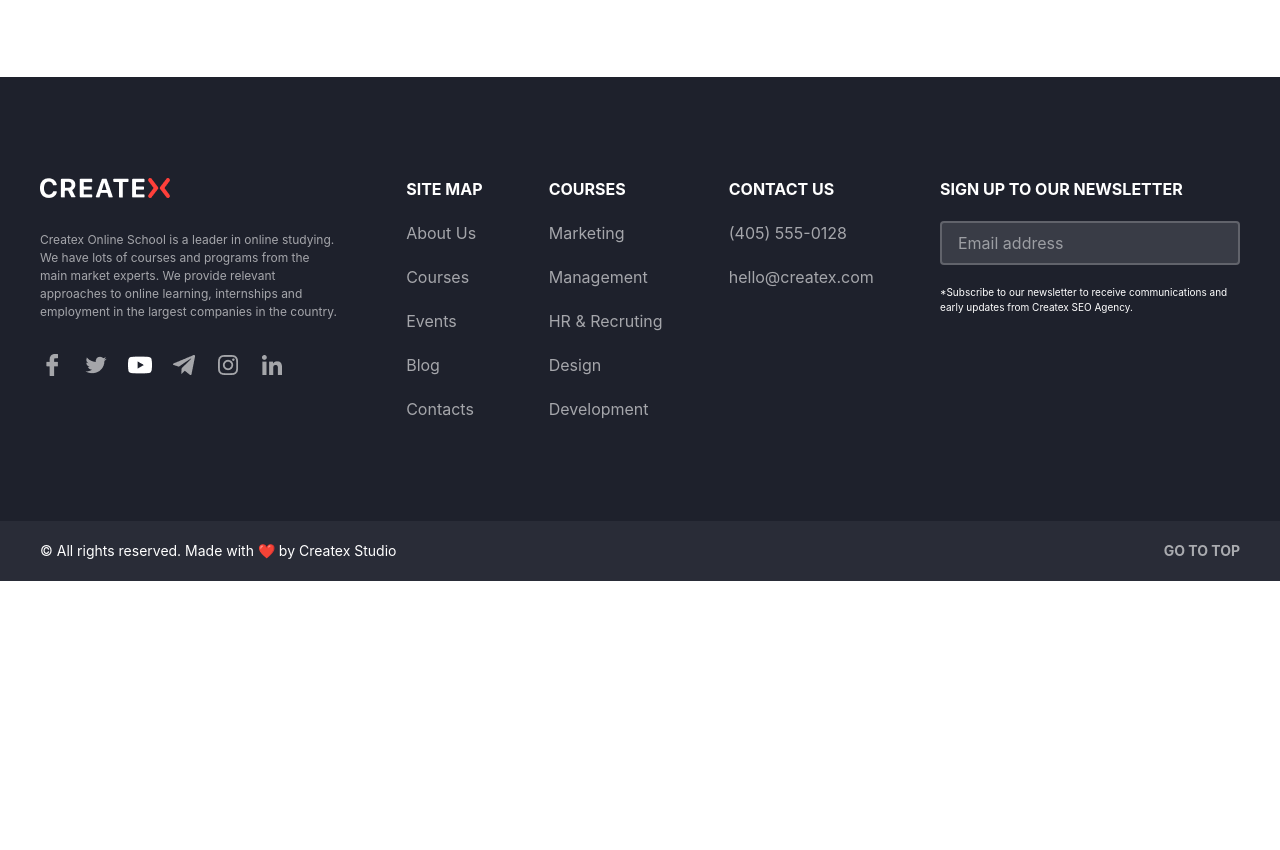
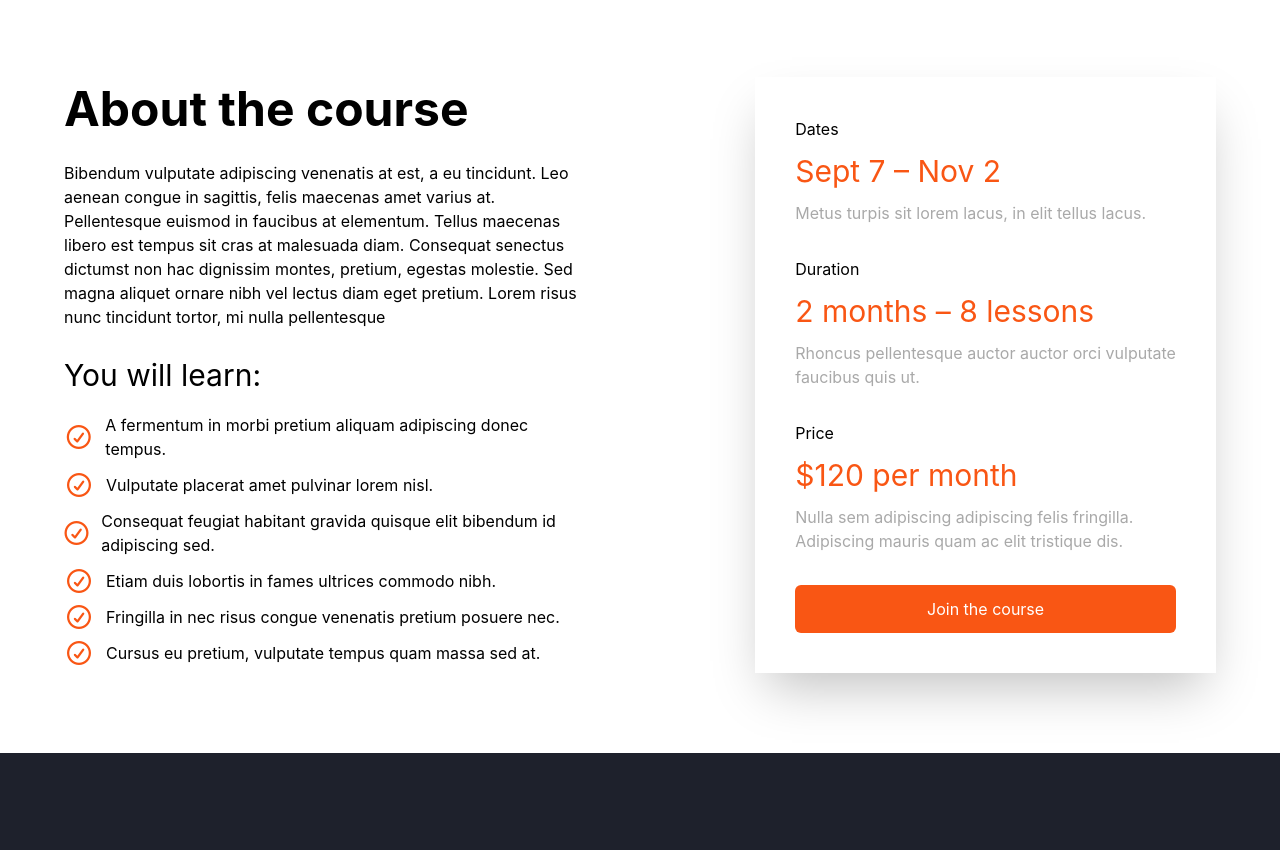
Before and after one commit to Vikingstrong/Home-Work-coop, a website: page src/page3.html in a window 1280 px wide. Shown: the part 531-1381 px from the top of the page. Before the commit the page ends 1112 px from the top, so only its background shows below. Drawn offline with nearby package versions, Linux system fonts and the light colour scheme; files that its build step writes are made by us from their sources; files whose address does not match are found by name.

Commit message:
Sec2 done page3

```diff
--- a/src/page3.html
+++ b/src/page3.html
@@ -35,6 +35,41 @@
                     <img class="right-0  bottom-0 w-[10%] absolute" src="img/page3/p4.png" alt="">
                 <h1 class="text-[#F95614]">course</h1>
                 <h1 class="w-[90%] lg:text-5xl text-2xl font-semibold">User Experience. Principles of Human-Centered Design</h1>
+        </div>
+    </section>
+    <section class="lg:max-w-310 w-[90%] m-auto lg:my-20 my-10 flex items-center lg:flex-row flex-col gap-y-10 justify-between">
+        <div class="flex flex-col items-start gap-7 lg:w-[45%] w-full">
+            <h1 class="lg:text-5xl text-2xl font-bold">About the course</h1>
+            <h1>Bibendum vulputate adipiscing venenatis at est, a eu tincidunt. Leo aenean congue in sagittis, felis maecenas amet varius at. Pellentesque euismod in faucibus at elementum. Tellus maecenas libero est tempus sit cras at malesuada diam. Consequat senectus dictumst non hac dignissim montes, pretium, egestas molestie. Sed magna aliquet ornare nibh vel lectus diam eget pretium. Lorem risus nunc tincidunt tortor, mi nulla pellentesque</h1>
+            <div class="flex flex-col items-start gap-5">
+                <h1 class="text-3xl ">You will learn:</h1>
+               <div class="flex flex-col items-start gap-3">
+               <h1 class="flex items-center gap-3"><i class="fa-regular fa-circle-check text-[#F95614] text-2xl"></i> A fermentum in morbi pretium aliquam adipiscing donec tempus.</h1>
+               <h1 class="flex items-center gap-3"><i class="fa-regular fa-circle-check text-[#F95614] text-2xl"></i> Vulputate placerat amet pulvinar lorem nisl.</h1>
+               <h1 class="flex items-center gap-3"><i class="fa-regular fa-circle-check text-[#F95614] text-2xl"></i>Consequat feugiat habitant gravida quisque elit bibendum id adipiscing sed.</h1>
+               <h1 class="flex items-center gap-3"><i class="fa-regular fa-circle-check text-[#F95614] text-2xl"></i> Etiam duis lobortis in fames ultrices commodo nibh.</h1>
+               <h1 class="flex items-center gap-3"><i class="fa-regular fa-circle-check text-[#F95614] text-2xl"></i>Fringilla in nec risus congue venenatis pretium posuere nec.</h1>
+               <h1 class="flex items-center gap-3"><i class="fa-regular fa-circle-check text-[#F95614] text-2xl"></i>Cursus eu pretium, vulputate tempus quam massa sed at.</h1>
+               </div>
+            </div>
+        </div>
+        <div class="lg:w-[40%] w-full shadow-2xl lg:p-10 p-5 flex flex-col items-start gap-8">
+            <div class="flex flex-col items-start gap-3">
+                <h1>Dates</h1>
+                <h1 class="text-[#F95614] text-3xl">Sept 7 – Nov 2</h1>
+                <h1 class="text-[darkgrey]">Metus turpis sit lorem lacus, in elit tellus lacus.</h1>
+            </div>
+            <div class="flex flex-col items-start gap-3">
+                <h1>Duration</h1>
+                <h1 class="text-[#F95614] text-3xl">2 months – 8 lessons</h1>
+                <h1 class="text-[darkgrey]">Rhoncus pellentesque auctor auctor orci vulputate faucibus quis ut.</h1>
+            </div>
+            <div class="flex flex-col items-start gap-3">
+                <h1>Price</h1>
+                <h1 class="text-[#F95614] text-3xl">$120 per month</h1>
+                <h1 class="text-[darkgrey]">Nulla sem adipiscing adipiscing felis fringilla. Adipiscing mauris quam ac elit tristique dis.</h1>
+            </div>
+            <button class="w-full bg-[#F95614] py-3 rounded-md text-white">Join the course</button>
         </div>
     </section>
 <footer class="bg-[#1E212C] p-5 py-10 lg:px-0 lg:py-25">
```
Also changed, not shown: src/img/page3/p5.png (added).
